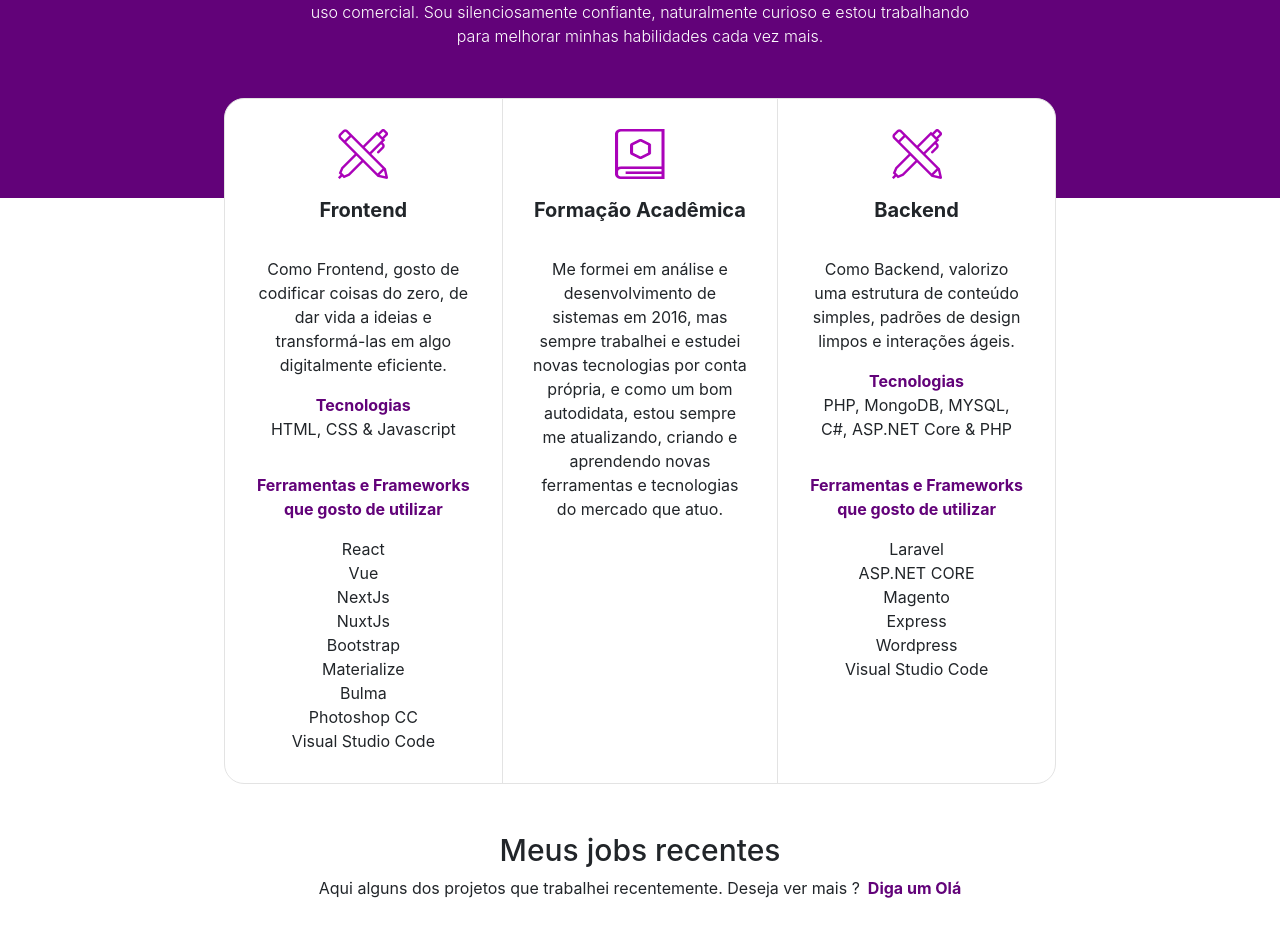
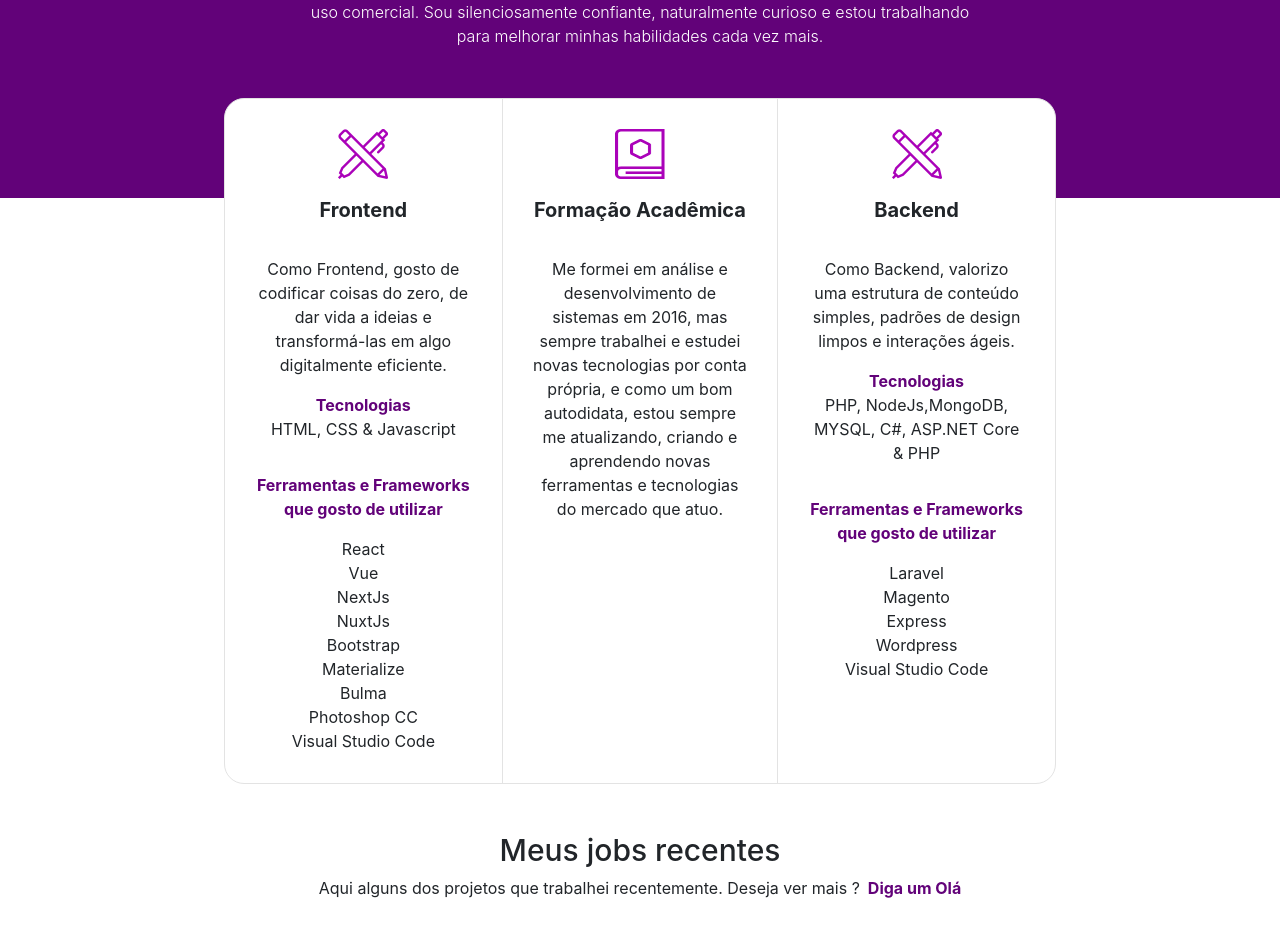
Before and after one commit to marcusvbda/portfolio, a Next.js app: page / in a window 1280 px wide. Shown: the part 1261-2197 px from the top of the page. Built offline with nearby package versions, Linux system fonts and the light colour scheme.

Commit message:
remove asp core

```diff
--- a/pages/index.js
+++ b/pages/index.js
@@ -78,11 +78,11 @@ const Home = () => {
                             <b className="text-center my-3 f-20">Backend</b>
                             <span className="text-center my-3">{translate('index.skill_backend_title')}</span>
                             <b className="text-center text-primary">{translate('index.technologies')}</b>
-                            <p className="text-center">PHP, MongoDB, MYSQL, C#, ASP.NET Core & PHP</p>
+                            <p className="text-center">PHP, NodeJs,MongoDB, MYSQL, C#, ASP.NET Core & PHP</p>
                             <span className="text-center my-3">
                                 <b className="text-center text-primary my-3">{translate('index.skill_tool')}</b>
                             </span>
-                            {["Laravel", "ASP.NET CORE", "Magento", "Express", "Wordpress", "Visual Studio Code"].map(x => (
+                            {["Laravel", "Magento", "Express", "Wordpress", "Visual Studio Code"].map(x => (
                                 <p className="my-0 text-center" key={x}>{x}</p>)
                             )}
                         </div>
```
